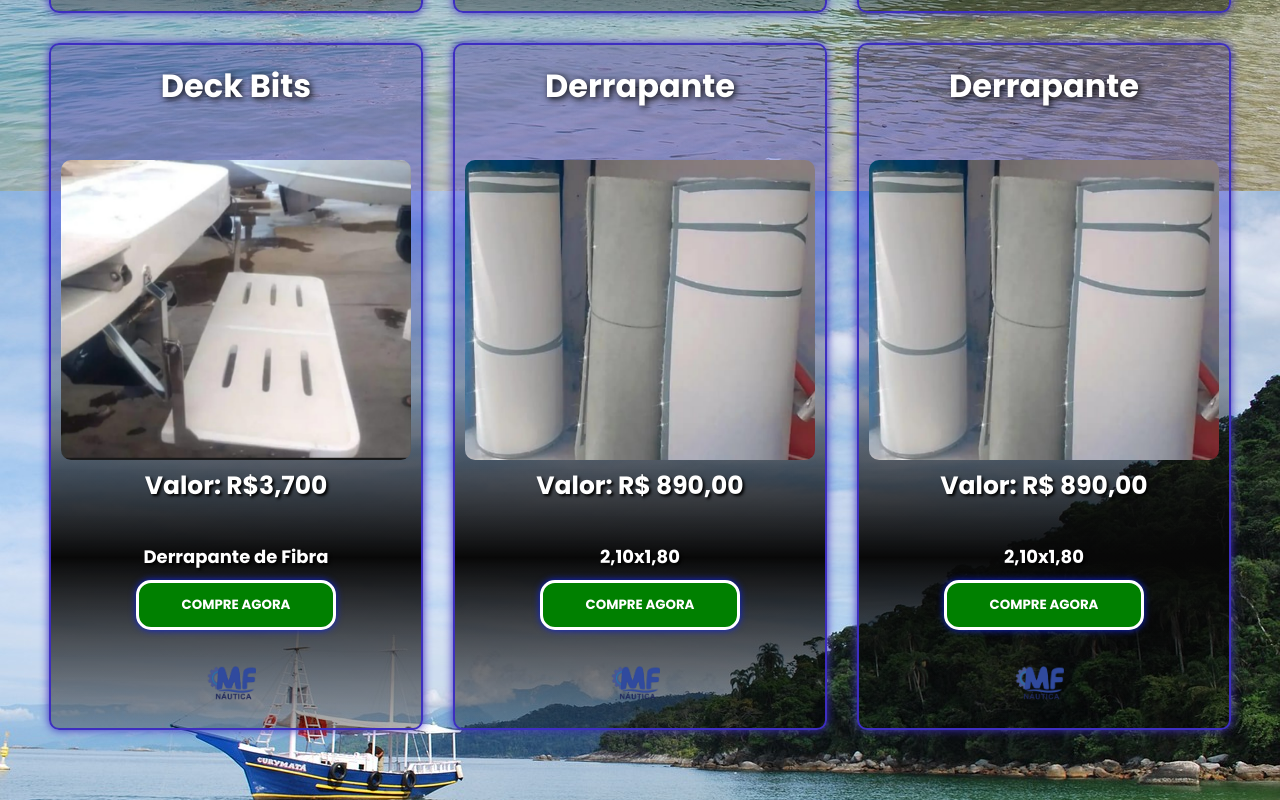
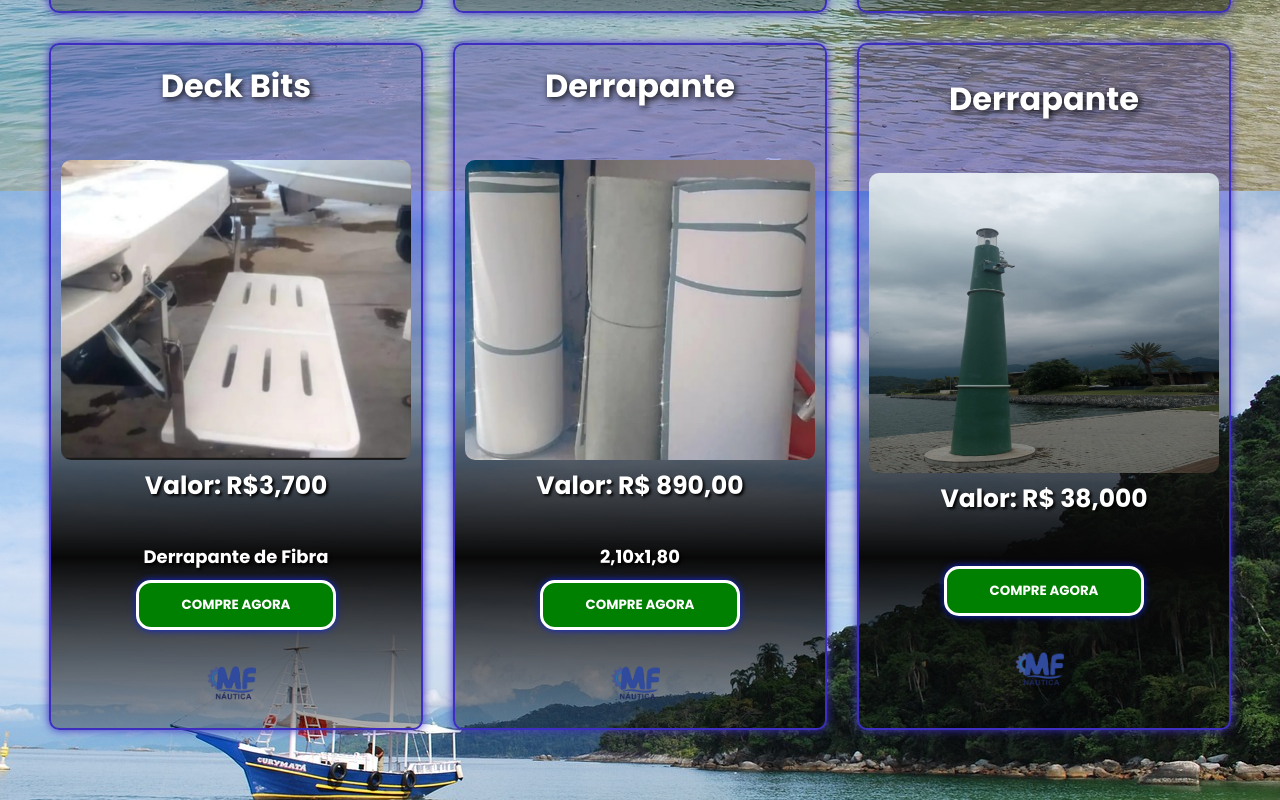
Before and after one commit to Dudi214/mfnautica, a plain HTML site: page servicos.html in a window 1280 px wide. Shown: the part 2380-3180 px from the top of the page. Drawn offline with Linux system fonts and the light colour scheme.

Commit message:
Descrição da mudança

```diff
--- a/scripts.js
+++ b/scripts.js
@@ -223,6 +223,14 @@ function mudarImg11() {
 }
 
 
+function mudarImg12() {
+    clickButton()
+    imgForm.src = 'assents/farol.jpg'
+     order.value = "  Farol"
+     price.value = "R$ 38,000"
+}
+
+
 
 let slideIndex = 0;
 
--- a/servicos.html
+++ b/servicos.html
@@ -250,13 +250,13 @@
                         <h1 class="title-card">
                             Derrapante
                         </h1>
-                        <img src="assents/Derrapante.png" class="img-list">
+                        <img src="assents/farol.jpg" class="img-list">
                     </div>
 
-                    <p id="p-valor">Valor: R$ 890,00</p>
-                    <p id="p-info">2,10x1,80</p>
+                    <p id="p-valor">Valor: R$ 38,000</p>
+                    <p id="p-info"></p>
 
-                    <button class="btn-card" onclick="mudarImg11()">Compre Agora</button>
+                    <button class="btn-card" onclick="mudarImg12()">Compre Agora</button>
 
                     <div class="card-logo">
                         <img src="assents/Captura_de_tela_2025-03-13_003039-removebg-preview.png">
```
